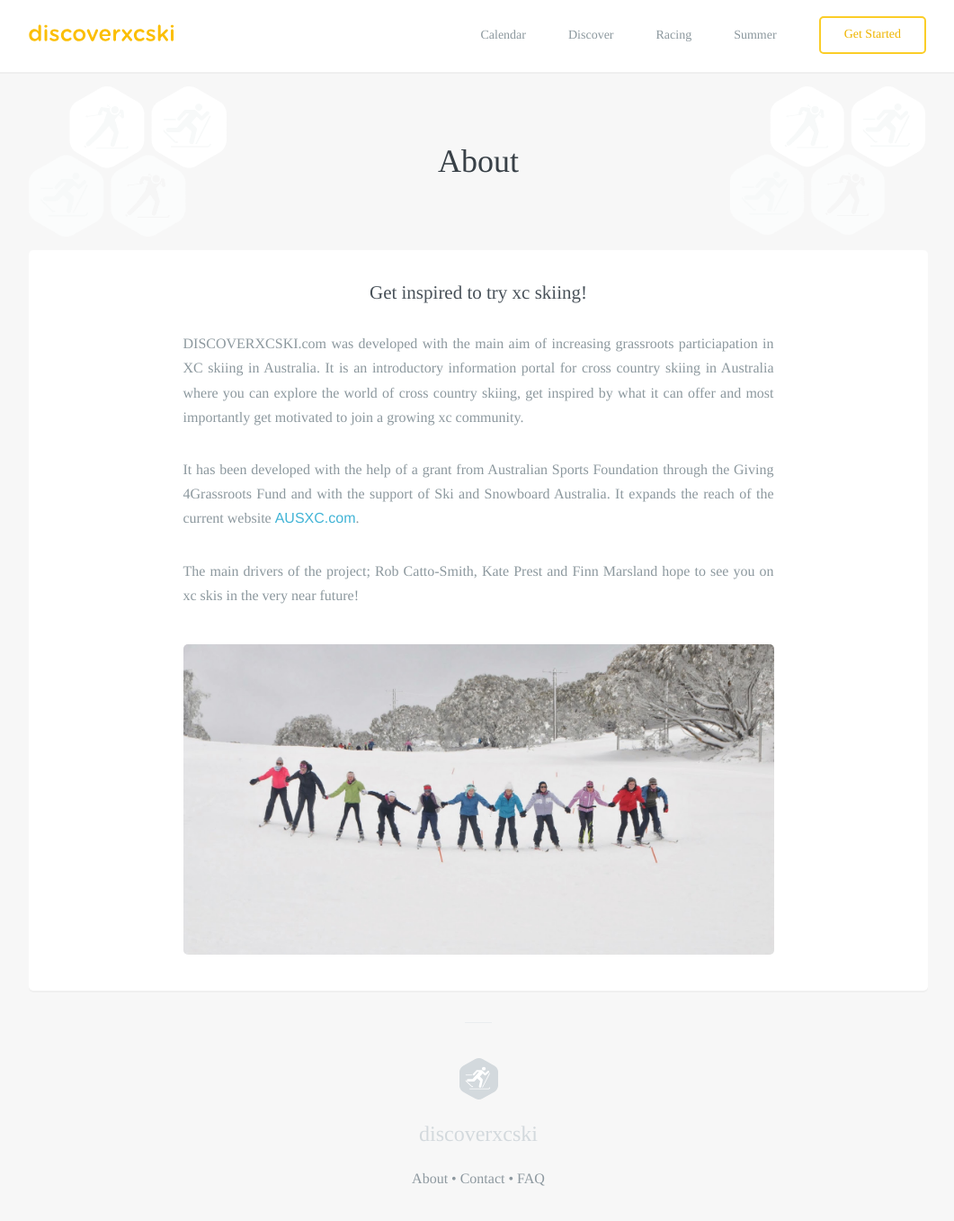
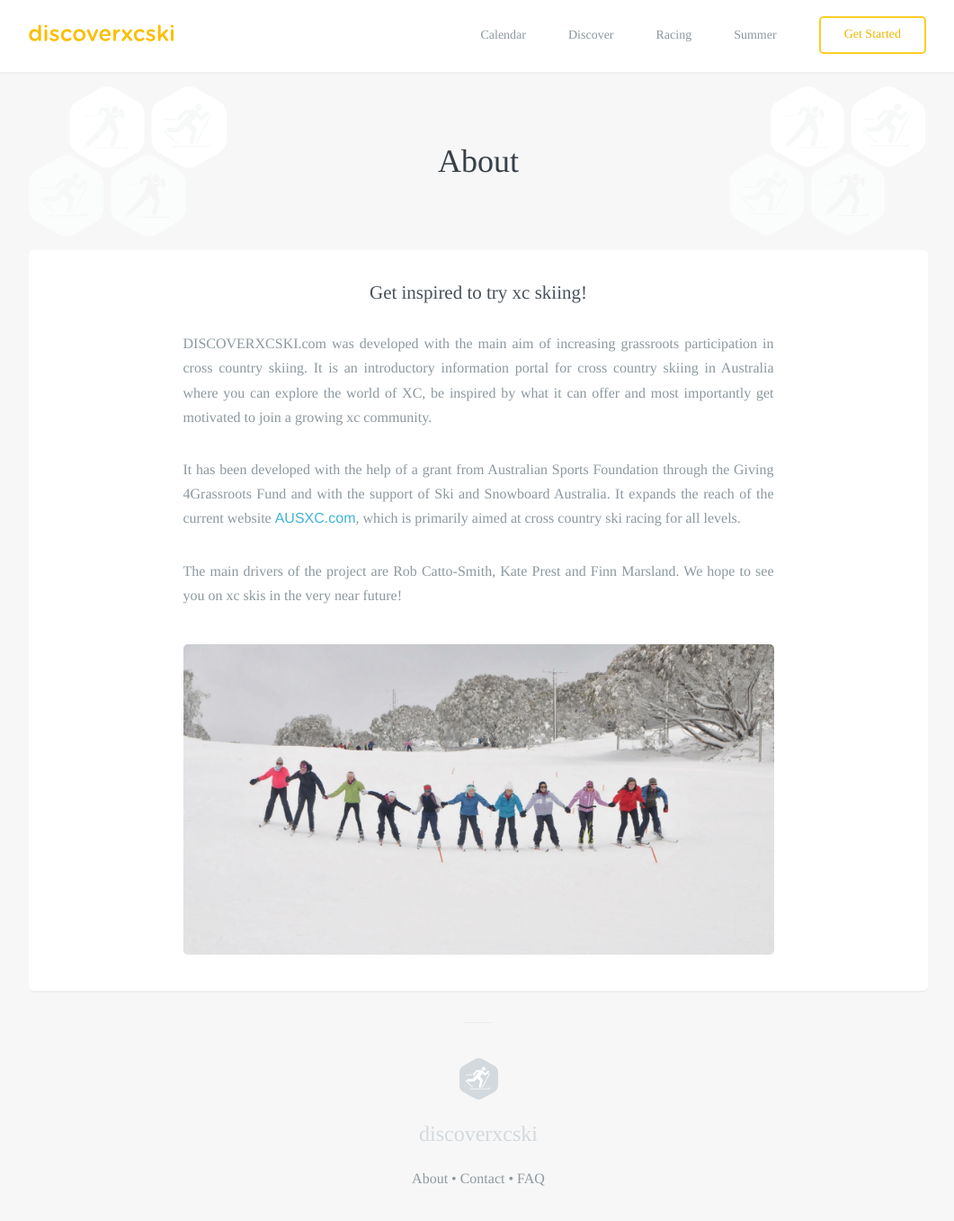
Before and after one commit to robcatto/robcatto.github.io, a Jekyll site: the page built from about/index.html, in a window 1280 px wide and 1374 px high. Shown: the top 1357 px of the window at 90% size, without its empty margins (108-1169 px from the left). Built offline with Jekyll 4.4.1, drawn with Linux system fonts in a browser that asks for light colours; some web fonts are replaced; Markdown is read by kramdown in place of the engine named in the settings.

Commit message:
Update index.html

```diff
--- a/about/index.html
+++ b/about/index.html
@@ -17,14 +17,11 @@ layout: default
 
             </section>
 
-
-
         </div>
         <div id="page__content--wrap">
             <div class="page__content">
 
                <input id="tab1" type="radio" name="tabs" checked>
-
 
       <input id="tab2" type="radio" name="tabs">
 
@@ -34,9 +31,9 @@ layout: default
         <div id="content1">
         <section class="mobile_section" style="padding-bottom: 40px;">
                 <h3 class="heading__aligned--page" style="text-align: center;">Get inspired to try xc skiing!</h3>
-                <p class="left__aligned--p"> DISCOVERXCSKI.com was developed with the main aim of increasing grassroots particiapation in XC skiing in Australia. It is an introductory information portal for cross country skiing in Australia where you can explore the world of cross country skiing, get inspired by what it can offer and most importantly get motivated to join a growing xc community.
-                <p class="left__aligned--p">It has been developed with the help of a grant from Australian Sports Foundation through the Giving 4Grassroots Fund and with the support of Ski and Snowboard Australia. It expands the reach of the current website <a href="http://ausxc.com/">AUSXC.com</a>.
-               <p class="left__aligned--p">The main drivers of the project; Rob Catto-Smith, Kate Prest and Finn Marsland hope to see you on xc skis in the very near future!
+                <p class="left__aligned--p"> DISCOVERXCSKI.com was developed with the main aim of increasing grassroots participation in cross country skiing. It is an introductory information portal for cross country skiing in Australia where you can explore the world of XC, be inspired by what it can offer and most importantly get motivated to join a growing xc community.
+                <p class="left__aligned--p">It has been developed with the help of a grant from Australian Sports Foundation through the Giving 4Grassroots Fund and with the support of Ski and Snowboard Australia. It expands the reach of the current website <a href="http://ausxc.com/">AUSXC.com</a>, which is primarily aimed at cross country ski racing for all levels.
+               <p class="left__aligned--p">The main drivers of the project are Rob Catto-Smith, Kate Prest and Finn Marsland. We hope to see you on xc skis in the very near future!
                 </p>
                 <div class="one">
                 <div class="onelarge centered" style="
@@ -46,8 +43,4 @@ layout: default
                 </section>
 
 
-
-
-
-
         </div>
```
